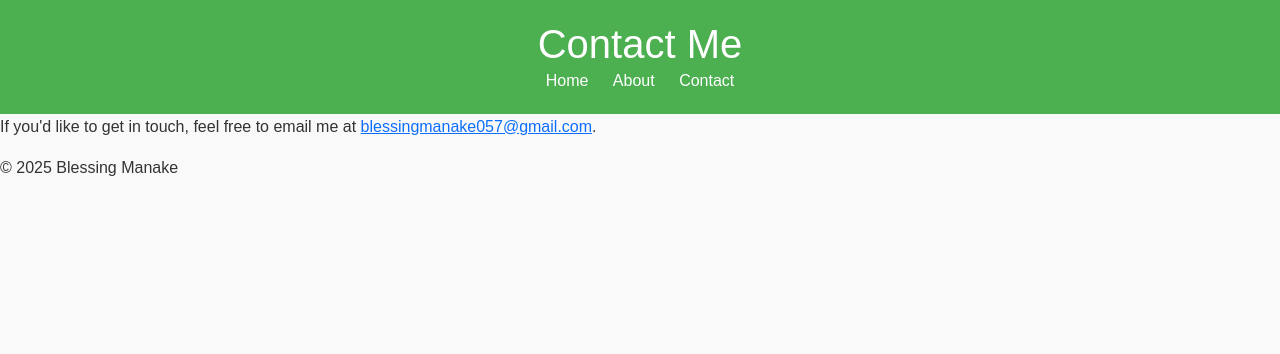
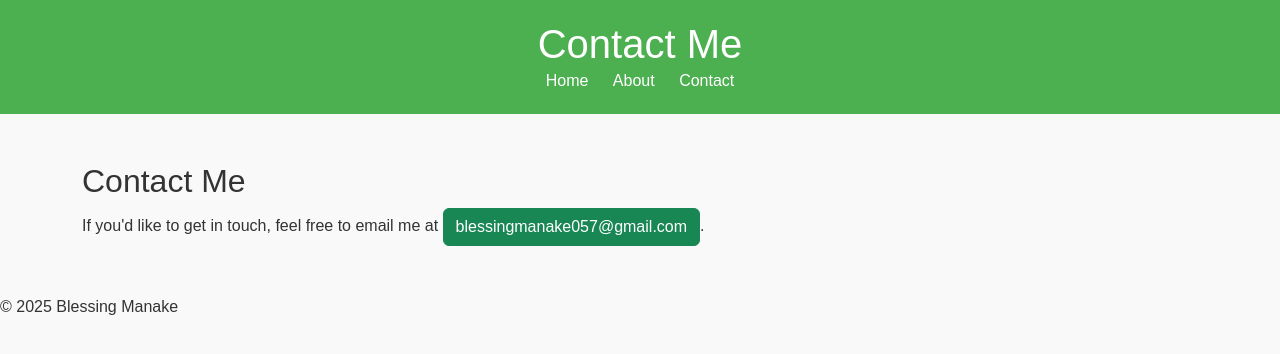
Before and after one commit to Bl3ssing57/Tutorial-1, a plain HTML site: page contact.html in a window 1280 px wide. Drawn offline with nearby package versions, Linux system fonts and the light colour scheme.

Commit message:
Update contact.html

```diff
--- a/contact.html
+++ b/contact.html
@@ -20,8 +20,9 @@
     </header>
 
 
-    <main>
-        <p>If you'd like to get in touch, feel free to email me at <a href="mailto:example@example.com">blessingmanake057@gmail.com</a>.</p>
+    <main class="container my-5">
+    <h2>Contact Me</h2>
+    <p>If you'd like to get in touch, feel free to email me at <a href="mailto:example@example.com" class="btn btn-success">blessingmanake057@gmail.com</a>.</p>
     </main>
 
     <footer>
```
